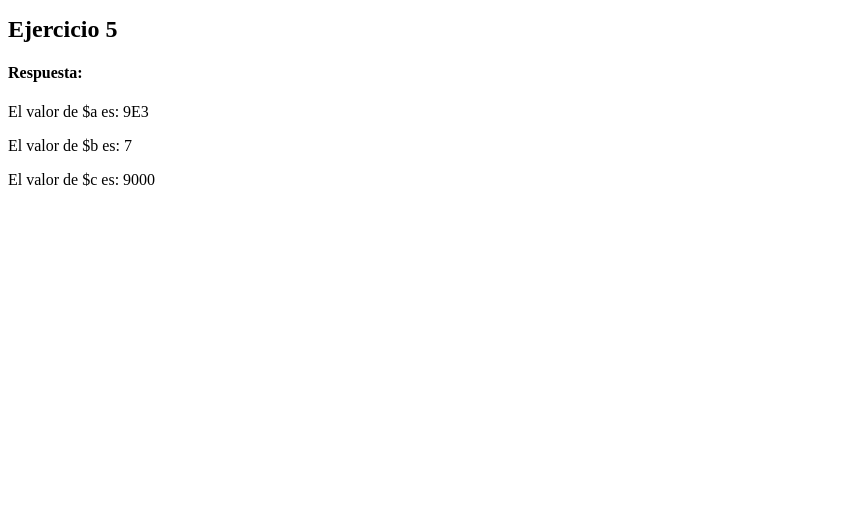
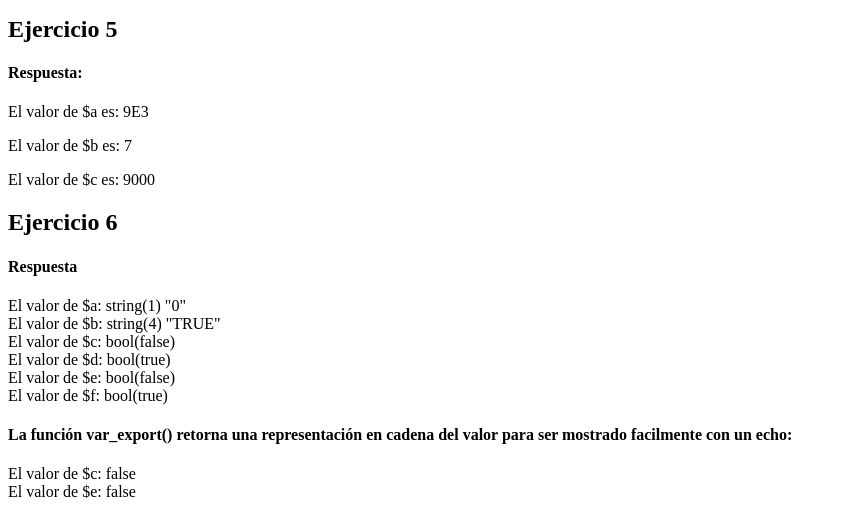
Before and after one commit to Christopher-V36/tecweb, a PHP site: page / in a window 1280 px wide. Shown: the part 1255-1764 px from the top of the page, without its empty margins (0-846 px from the left). Before the commit the page ends 1441 px from the top, so only its background shows below. Run offline with PHP 8.4, Linux system fonts and the light colour scheme.

Commit message:
Actividad 6

```diff
--- a/practicas/p04/index.php
+++ b/practicas/p04/index.php
@@ -178,5 +178,57 @@
         */
     ?>
 
+    <h2>Ejercicio 6</h2>
+
+    <?php
+        $a = "0";
+        $b = "TRUE";
+        $c = FALSE;
+        $d = ($a OR $b);
+        $e = ($a AND $c);
+        $f = ($a XOR $b);
+
+        echo '<h4>Respuesta</h4>';
+
+        echo 'El valor de $a: ';
+        var_dump($a);
+        echo '<br>';
+        echo 'El valor de $b: ';
+        var_dump($b);
+        echo '<br>';
+        echo 'El valor de $c: ';
+        var_dump($c);
+        echo '<br>';
+        echo 'El valor de $d: ';
+        var_dump($d);
+        echo '<br>';
+        echo 'El valor de $e: ';
+        var_dump($e);
+        echo '<br>';
+        echo 'El valor de $f: ';
+        var_dump($f);
+        echo '<br>';
+
+        echo '<h4> La función var_export() retorna una representación en cadena del valor para ser mostrado facilmente con un echo: </h4>';
+        echo 'El valor de $c: ';
+        echo var_export($c, true);
+        echo '<br>';
+        echo 'El valor de $e: ';
+        echo var_export($e, true);
+        echo '<br>';
+
+        /* PHP Tester
+            El valor de $a: string(1) "0"
+            El valor de $b: string(4) "TRUE"
+            El valor de $c: bool(false)
+            El valor de $d: bool(true)
+            El valor de $e: bool(false)
+            El valor de $f: bool(true)
+            La función var_export() retorna una representación en cadena del valor para ser mostrado facilmente con un echo:
+            El valor de $c: false
+            El valor de $e: false
+        */
+    ?>
+
 </body>
 </html>
```
